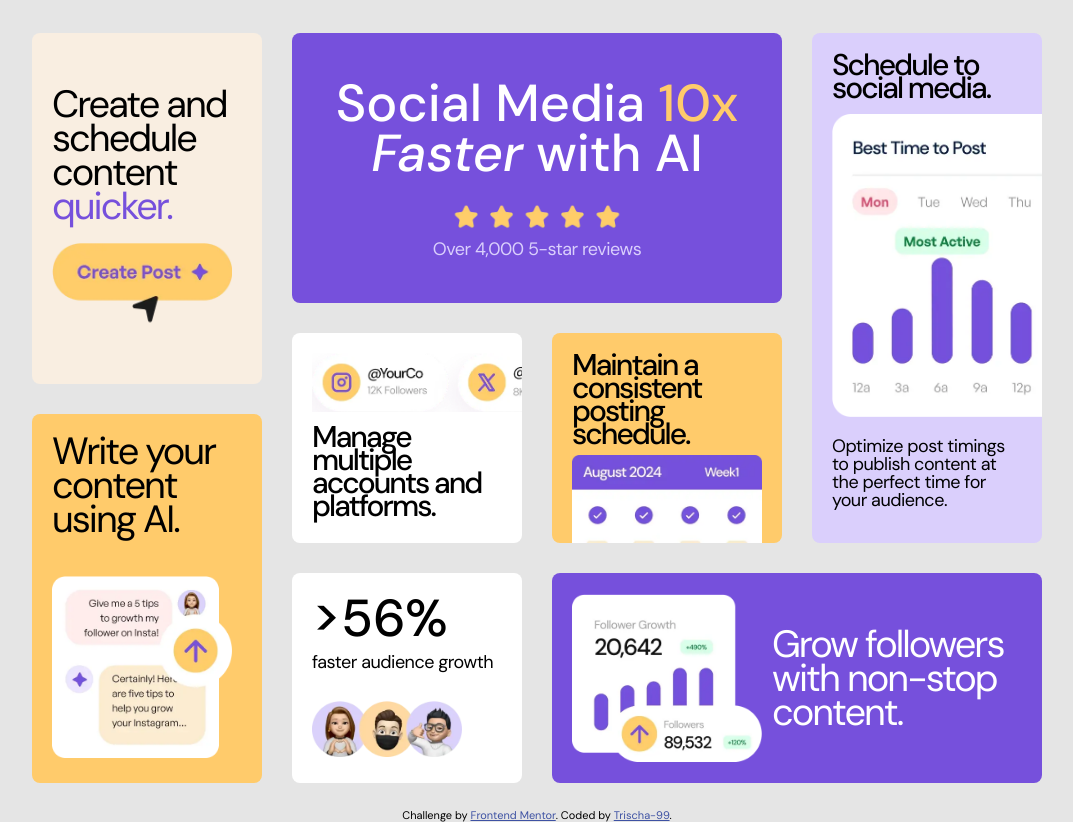
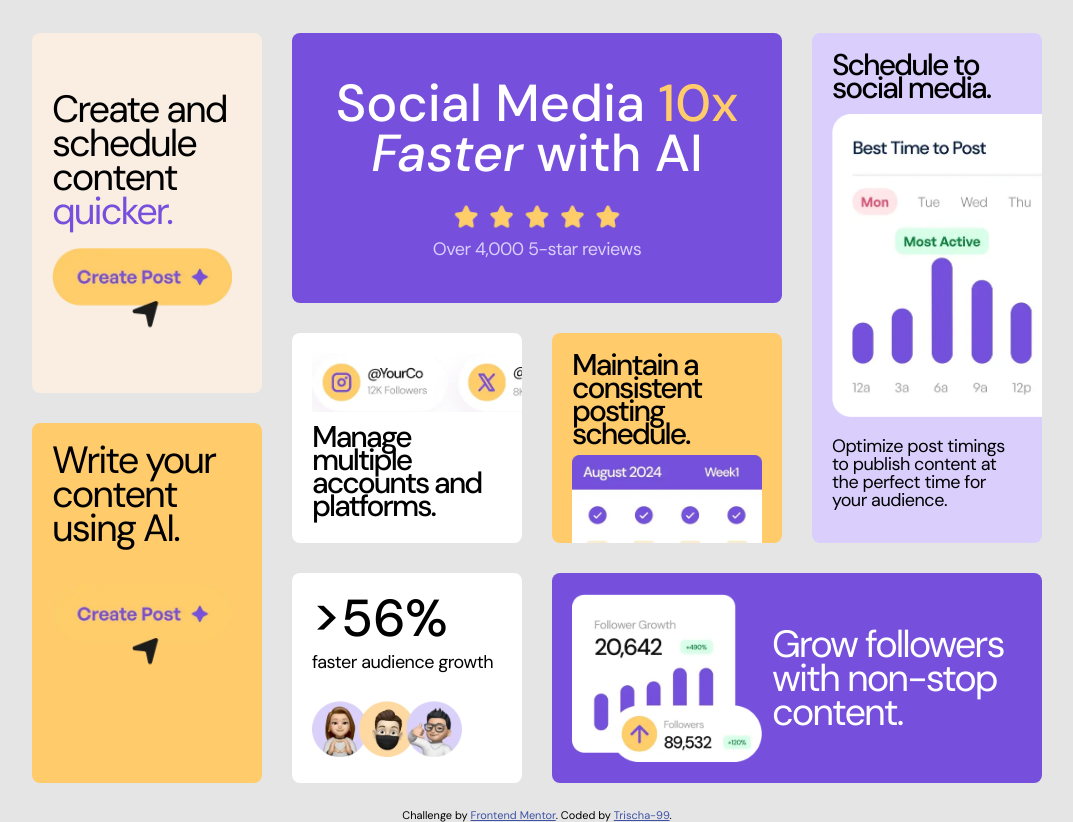
Before and after one commit to Trischa-99/Bento-Grid-with-Flexbox, a plain HTML site: page index.html in a window 1280 px wide. Shown: the whole page, without its empty margins (103-1176 px from the left). Drawn offline with Linux system fonts and the light colour scheme.

Commit message:
Update index.html to test

```diff
--- a/index.html
+++ b/index.html
@@ -22,7 +22,7 @@
       </div>
       <div class="module module-content">
         <div>Write your content using AI.</div>
-        <img src="/assets/images/illustration-ai-content.webp" alt="Chat with AI"/>
+        <img src="/assets/images/illustration-create-post.webp" alt="Chat with AI"/>
       </div>
     </div>
     <div class="container container-right-ver">
```
